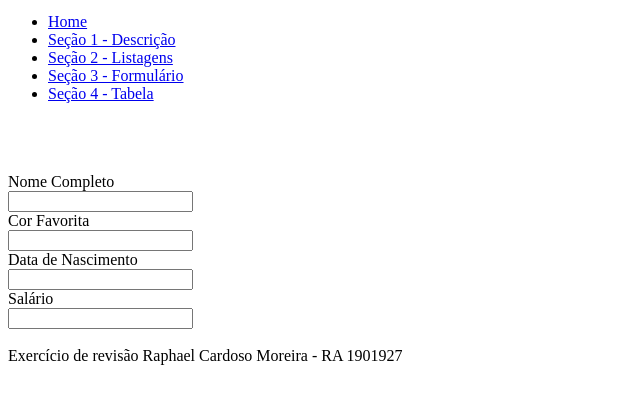
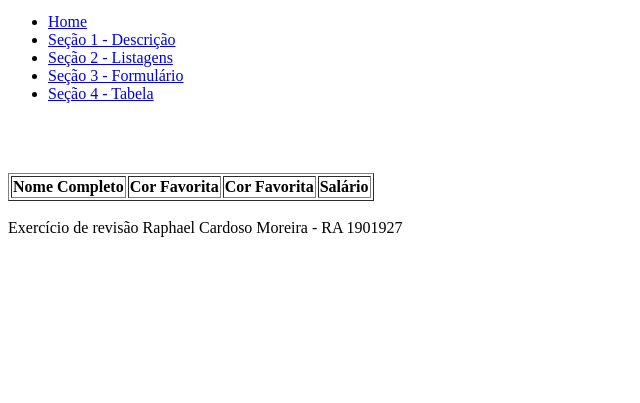
Before and after one commit to raphael-moreira/Exercicio_Revisao, a plain HTML site: page secao4.html in a window 1280 px wide. Shown: the part 97-500 px from the top of the page, without its empty margins (0-640 px from the left). Drawn offline with Linux system fonts and the light colour scheme.

Commit message:
Update secao4.html

```diff
--- a/secao4.html
+++ b/secao4.html
@@ -21,16 +21,10 @@
 
 
 <br><br><br>
-<form action="">
-<label for="Nome Completo">Nome Completo</label><br>
-<input type="text" name='NomeCompleto'></br>
-<label for="Cor Favorita">Cor Favorita</label><br>
-<input type="text" name='Cor Favorita'></br>
-<label for="Nascimento">Data de Nascimento</label><br>
-<input type="text" name='Cor Favorita'></br>
-<label for="Salário">Salário</label><br>
-<input type="text" name='Salário'></br>
-</form>
+         <table border="1">
+         <tr><th>Nome Completo</th><th>Cor Favorita</th><th>Cor Favorita</th><th>Salário</th></tr>
+         </table>
+
 
 
 
```
